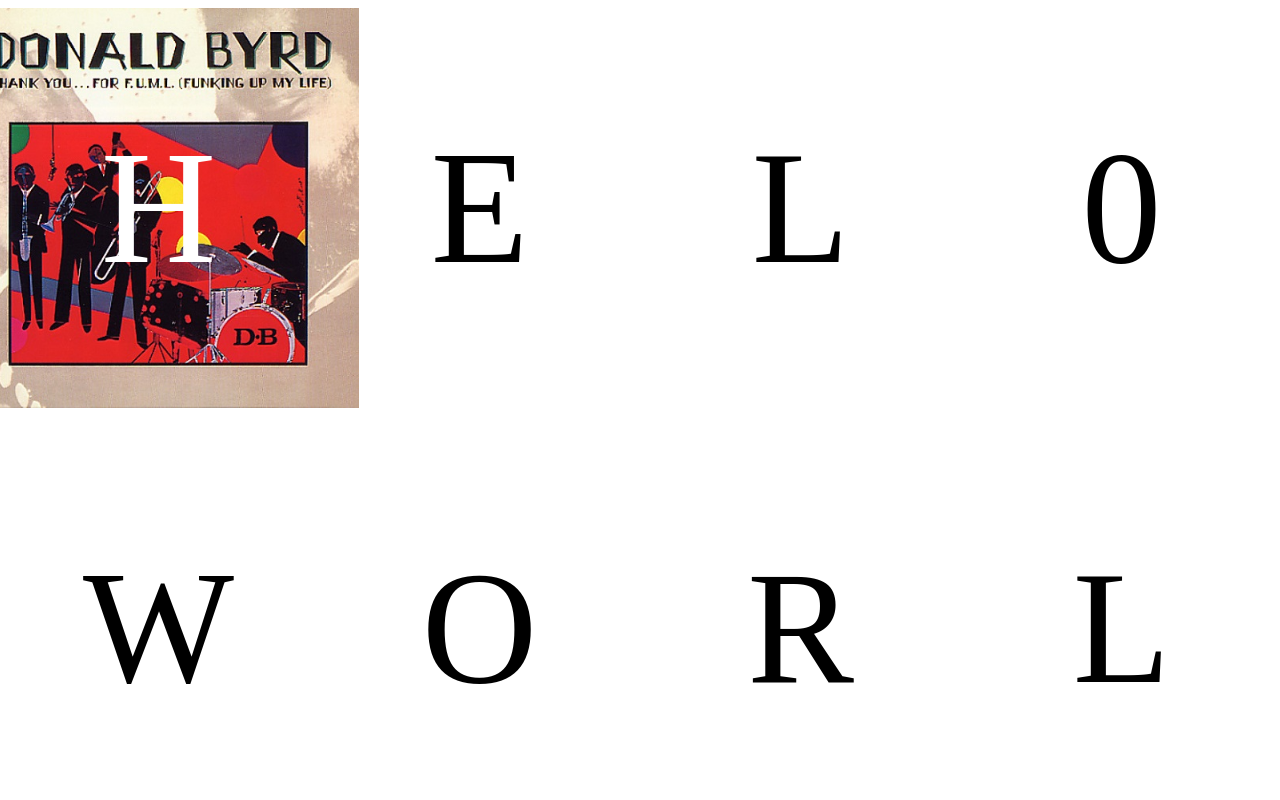
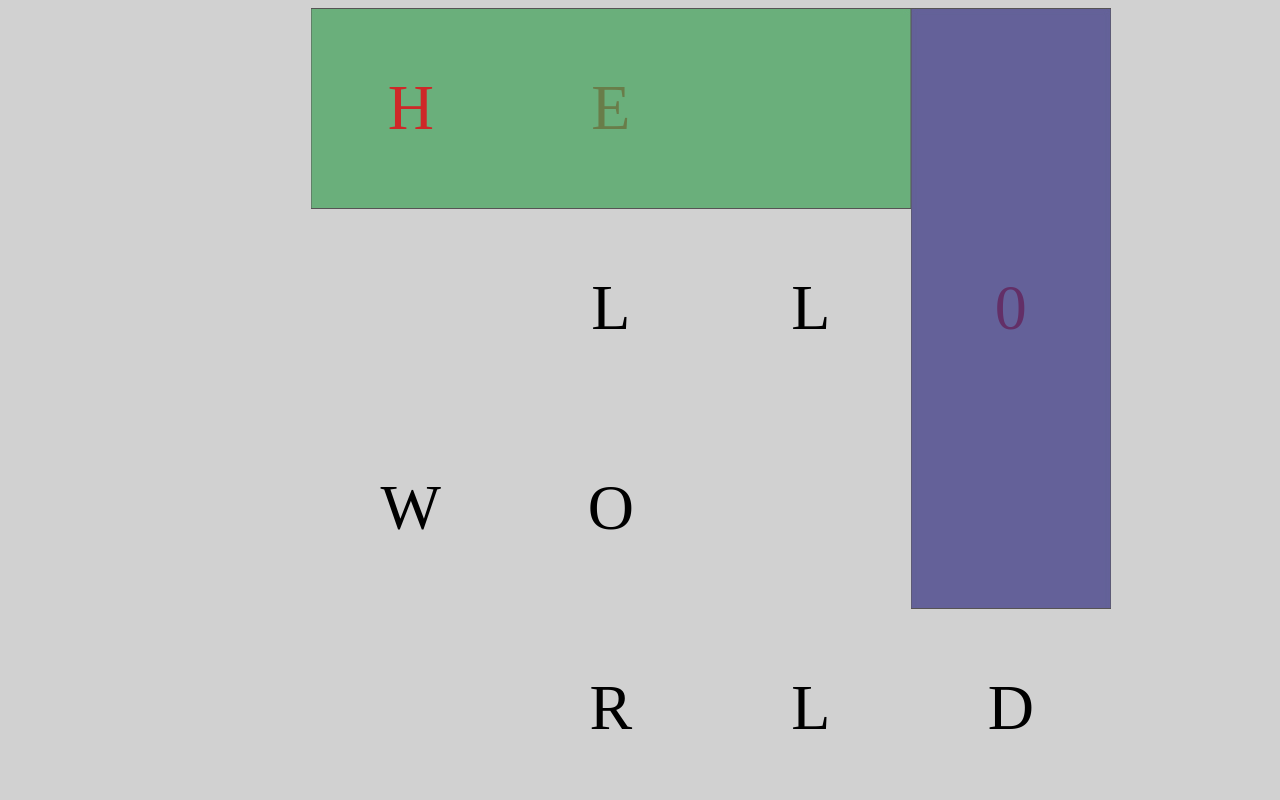
Before and after one commit to ngeringkwony/css-grid-item-overlap, a plain HTML site: page index.html in a window 1280 px wide. Shown: the top 800 px of the page. Drawn offline with Linux system fonts and the light colour scheme.

Commit message:
added img tiles and assigned all items to their grid areas
removed previous image files

```diff
--- a/index.html
+++ b/index.html
@@ -19,8 +19,10 @@
         <p class="item8 item">R</p>
         <p class="item9 item">L</p>
         <p class="item10 item">D</p>
-        <img src="./images/gramatik 4.jpg" alt="" class="item11 item">
-        <img src="./images/donald bryd 2.jpg" alt="" class="item12 item">
+        <!-- <img src="./images/gramatik 4.jpg" alt="" class="item11 item">
+        <img src="./images/donald bryd 2.jpg" alt="" class="item12 item"> -->
+        <img src="./images/tile2.jpg" alt="" class="item13 item">
+        <img src="./images/tile1.jpg" alt="" class="item14 item">
     </div>
 </body>
 </html>
--- a/main.css
+++ b/main.css
@@ -1,32 +1,76 @@
 body{
     box-sizing: border-box;
+    background-color: #d1d1d1;
 }
 .container{
     display: grid;
-    grid-template: repeat(4, minmax(200px, 400px)) / repeat(4, minmax(200px, 400px));
-    grid-gap: 20px;
+    max-height: 900px;
+    max-width: 900px;
+    grid-template: repeat(4, minmax(200px, 200px)) / repeat(4, minmax(200px, 200px));
     justify-content: center;
     align-items: center;
     justify-items: center;
+    margin-left: 20%;
+
 }
 
 img{
-    max-width: 400px;
+    /* max-width: 200px; */
     height: auto;
 }
 p {
     font-family: 'Playfair-Display';
-    font-size: 10em;
+    font-size: 4em;
 }
+.item1, .item2, .item5{
+    color: #ce2828;
+    z-index: -10;
+}
+
 .item1 {
     grid-area: 1/1/2/2;
-    z-index: 1000;
-    color: #fff;
+    z-index: 10;
+    /* color: #fff; */
 }
+.item2 {
+    grid-area: 1/2/2/2;
+}
+
 .item3{
-    grid-area: 1/1/2/2;
+    grid-area: 2/2/3/3;
+
+}
+.item4 {
+    grid-area: 2/3/3/4;
+}
+.item5 {
+    grid-area: 2/4/3/5;
+    z-index: -10;
+}
+.item6 {
+    grid-area: 3/1/4/2;
+}
+.item7 {
+    grid-area: 3/2/4/3;
+}
+.item8 {
+    grid-area: 4/2/5/3;
+}
+.item9 {
+    grid-area: 4/3/5/4;
+}
+.item10 {
+    grid-area: 4/4/5/5;
 }
 .item12 {
     grid-area: 1/1/2/2;
-
 }
+.item13 {
+    grid-area: 1/1/2/4;
+    z-index: -10;
+    opacity: .7;
+}
+.item14 {
+    grid-area: 1/4/4/5;
+    opacity: .7;
+}
```
Also changed, not shown: images/donald bryd 2.jpg (deleted), images/gramatik 4.jpg (deleted), images/parov 3.jpg (deleted), images/tile1.jpg (added), images/tile2.jpg (added), 1 other file.
